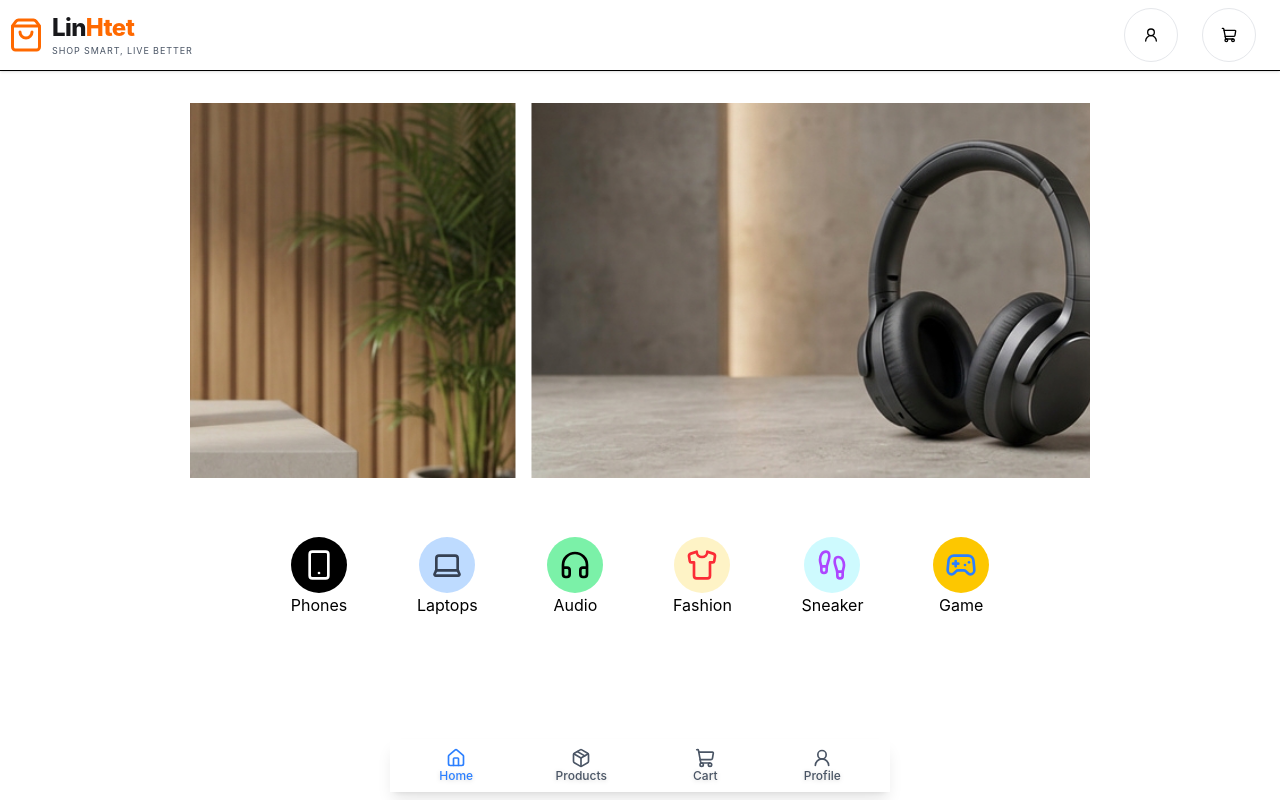
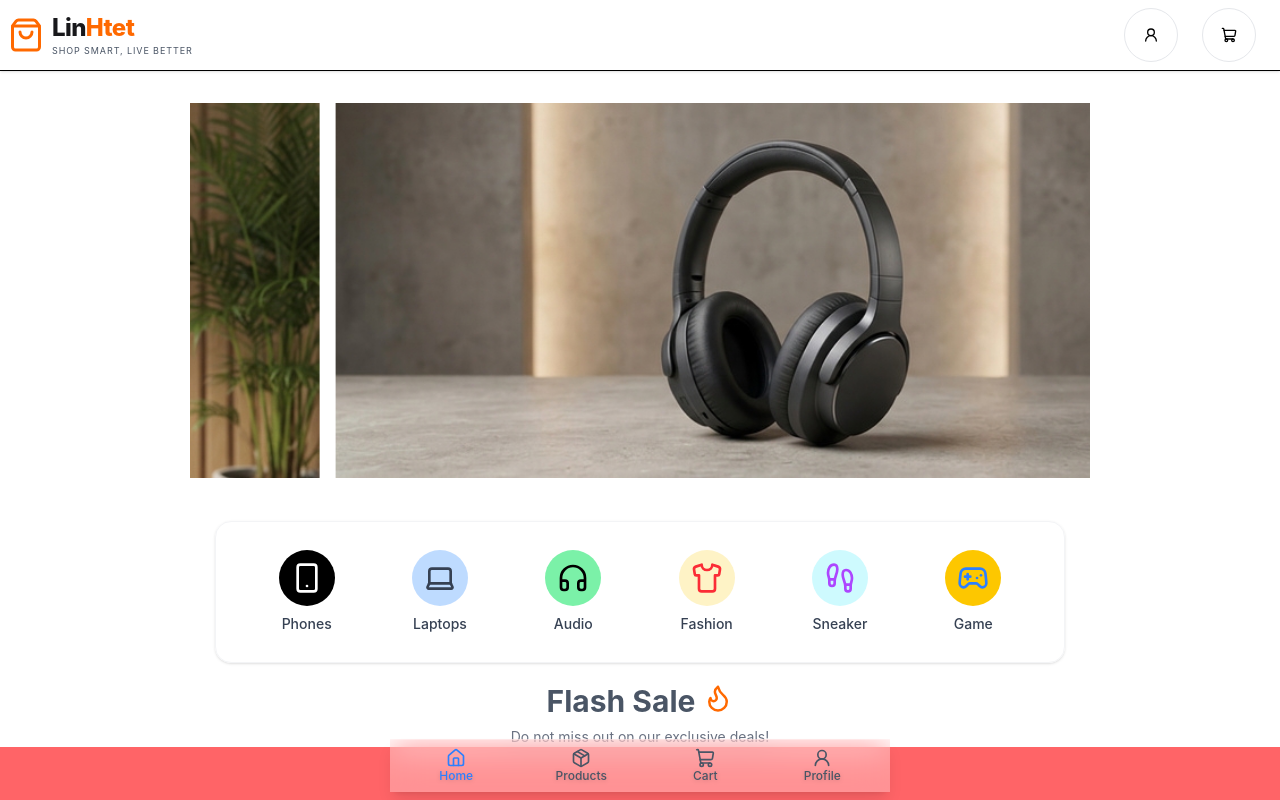
Before and after one commit to AungPhyoThu-dev/lin-htet, a Next.js app: page / in a window 1280 px wide. Shown: the top 800 px of the page. Built offline with nearby package versions, Linux system fonts and the light colour scheme.

Commit message:
Update discount Page

```diff
--- a/app/page.tsx
+++ b/app/page.tsx
@@ -1,6 +1,19 @@
 import AutoScroll from "@/components/AutoScrollBar"
-import ProductsIcons from "@/components/ProductsIcon"
+import ProductsIcons from "@/components/ProductsIcon";
+import { prisma } from "@/lib/prisma";
+import DiscountPage from "@/components/DiscountPge";
 export default async function Home() {
+
+  const discountProducts= prisma.product.findMany({
+    where:{salePrice:{
+      not:null
+    },
+    isActive:true,
+    stock:{
+      gt:0
+    }
+  }
+  })
   return(
     <div>
       <div className="mt-5 sm:mt-8">
@@ -8,6 +21,10 @@ export default async function Home() {
       </div>
    <div className="flex justify-center mt:3 sm:mt-8">
 <ProductsIcons/>
+
+   </div>
+   <div>
+    <DiscountPage discountProducts={discountProducts}/>
    </div>
     </div>
   )
--- /dev/null
+++ b/components/DiscountPge.tsx
@@ -0,0 +1,36 @@
+"use client";
+
+import Image from "next/image";
+import { Flame } from "lucide-react";
+type product={
+  id:string
+  name:string
+  price:number
+  salePrice:number|null
+  images:string[]
+}
+type Props={
+  discountProducts:product[]
+}
+
+export default function DiscountPage({discountProducts}:Props){
+  return(
+    <section className="sm:mt-5 mt-3">
+      <div className="flex justify-center">
+        <div className="flex flex-col items-center">
+          <div className="flex flex-row gap-2">
+              <h1 className="text-2xl sm:text-3xl font-bold text-gray-600">Flash Sale</h1>
+                   <Flame className="text-orange-500" size={30} />
+          </div>
+
+         <p className="text-center text-sm text-gray-500 mt-2"> Do not miss out on our exclusive deals!</p>
+        </div>
+
+      </div>
+     <div className="w-full sm:h-[300px] bg-red-400 h-auto">
+
+     </div>
+    </section>
+
+  )
+}
--- a/components/ProductsIcon.tsx
+++ b/components/ProductsIcon.tsx
@@ -19,24 +19,23 @@ export default function ProductsIcons(){
   { id: 6, name: "Game", url: "/shop/products", icon: Gamepad2, color: "text-blue-500",bg:"bg-yellow-400" }
   ]
   return(
-    <div className="flex flex-row justify-center w-full items-center">
+    <div className="flex flex-row justify-center w-full items-center ">
       <aside className="
-  backdrop-blur-lg
+ w-full sm:max-w-[850px] rounded-2xl border border-gray-100 bg-white/80 shadow-sm p-3 sm:p-5">
+       <nav className="flex items-center  gap-3">
 
+        <div className="p-2 flex justify-between sm:justify-around w-full text-center gap-1.5 sm:gap-2">
 
-   p-2 bg-white/30 w-full sm:w-[800px]">
-       <nav className="flex items-center  justify-around gap-3">
-        <div className="p-2 flex justify-around w-full text-center">
           {navItems.map((item)=>{
             const Icon=item.icon;
             return(
               <div key={item.id}  >
-      <Link  href={item.url}  className="flex flex-col items-center justify-center ">
+      <Link  href={item.url}  className="flex flex-col items-center justify-center gap-2 transition-all duration-200 hover:-translate-y-1">
       <div className={`p-3  gap-3 sm:gap-1 rounded-full ${item.bg}`}>
   <Icon className={`${item.color} size-4 sm:size-8` }/>
 </div>
 
-<span className="hidden sm:flex">{item.name}</span>
+<span className="text-[10px] sm:text-sm font-medium text-gray-700">{item.name}</span>
 </Link>
 </div>
             )
--- /dev/null
+++ b/lib/prisma.ts
@@ -0,0 +1,11 @@
+import{PrismaClient} from "@/lib/generated/prisma/client";
+
+const globalForPrisma=globalThis as unknown as{
+  prisma:PrismaClient|undefined
+}
+
+ export const prisma=globalForPrisma.prisma??new PrismaClient()
+
+ if(process.env.NODE_ENV!=="production"){
+  globalForPrisma.prisma=prisma
+ }
--- a/package.json
+++ b/package.json
@@ -7,6 +7,9 @@
     "build": "next build",
     "start": "next start",
     "lint": "eslint"
+  },
+    "prisma": {
+    "seed": "tsx prisma/seed.ts"
   },
   "dependencies": {
     "@base-ui/react": "^1.9.0",
@@ -23,6 +26,7 @@
     "tw-animate-css": "^1.4.0"
   },
   "devDependencies": {
+    "@faker-js/faker": "^10.6.0",
     "@tailwindcss/postcss": "^4.3.5",
     "@tailwindcss/turbopack": "4.3.3",
     "@types/node": "^20",
@@ -32,6 +36,7 @@
     "eslint-config-next": "16.4.6",
     "prisma": "^6.19.3",
     "tailwindcss": "4.3.3",
+    "tsx": "^4.23.15",
     "typescript": "^5"
   }
 }
--- /dev/null
+++ b/prisma/seed.ts
@@ -0,0 +1,47 @@
+import { PrismaClient } from "@/lib/generated/prisma/client";
+import type { Prisma } from "../lib/generated/prisma/client";
+
+import {faker} from "@faker-js/faker";
+const prisma=new PrismaClient();
+
+async function  main():Promise<void> {
+  const categories=[
+   "Phones",
+   "Laptops",
+   "Audio",
+   "Fashion",
+   "Sneaker",
+   "Game"
+  ]as const;
+  const products:Prisma.ProductCreateManyInput[]=Array.from({length:20},()=>{
+    const price=faker.number.float({
+           min: 50,
+        max: 2000,
+        fractionDigits: 2,
+    })
+    return{
+      name: faker.commerce.productName(),
+        price,
+        salePrice: faker.datatype.boolean()
+          ? Number((price * 0.9).toFixed(2))
+          : null,
+        images: [faker.image.url()],
+        category: faker.helpers.arrayElement(categories),
+        stock: faker.number.int({ min: 0, max: 100 }),
+        isFeatured: faker.datatype.boolean(),
+        isActive: true,
+    }
+  })
+  await prisma.product.createMany({
+    data:products
+  });
+  console.log("20 products created")
+}
+
+main().catch((error: unknown) => {
+    console.error(error);
+    process.exitCode = 1;
+  })
+  .finally(async () => {
+    await prisma.$disconnect();
+  });
```
Also changed, not shown: 2 other files (tests, documents, lock files or other folders).
